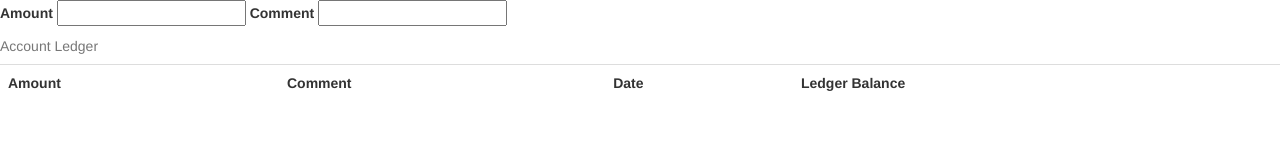
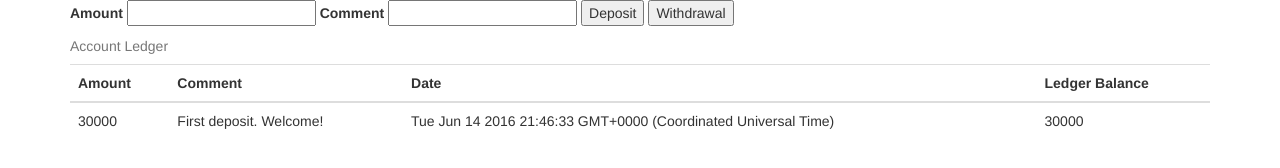
Before and after one commit to wolfgangwarneke/bank-account-ledger, a plain HTML site: page index.html in a window 1280 px wide. Drawn offline with nearby package versions, Linux system fonts and the light colour scheme.

Commit message:
create the back-end logic that displays transaction history into the table.

```diff
--- a/index.html
+++ b/index.html
@@ -10,15 +10,18 @@
     <link rel="stylesheet" href="css/styles.css" type="text/CSS">
   </head>
   <body>
+    <div class="container">
       <form class="form" id="transaction-form">
         <label for="transaction-amount">Amount</label>
-      <input type="number" required="true" id="transaction-amount">
+        <input type="number" min=0 required="true" id="transaction-amount">
         <label for="transaction-comment">Comment</label>
         <input type="text" id="transaction-comment">
+        <button type="button" id="deposit">Deposit</button>
+        <button type="button" id="withdrawal">Withdrawal</button>
       </form>
 
-    <div class="table-responsive table-hover">
-      <table class="table">
+      <div class="table-responsive">
+        <table class="table table-hover">
           <caption>Account Ledger</caption>
           <tr>
             <th>Amount</th>
@@ -26,7 +29,10 @@
             <th>Date</th>
             <th>Ledger Balance</th>
           </tr>
+          <tbody id="ledger">
+          </tbody>
         </table>
+      </div>
     </div>
 
 
--- a/js/scripts.js
+++ b/js/scripts.js
@@ -18,9 +18,27 @@ function Transaction(amount, comment) {
   this.time = new Date();
 };
 
+
+
 var accountOne = new Account("John Doe", 30000, "savings");
 
 
 $(function() {
+  Account.prototype.updateLedger = function() {
+    $('#ledger').empty();
+    var ledgerBalance = 0;
+    this.transactionLog.forEach(function(transaction) {
+      console.log('works');
+      ledgerBalance += transaction.amount;
+      $('#ledger').prepend('<tr><td>' + transaction.amount + '</td><td>' + transaction.comment + '</td><td>' + transaction.time + '</td><td>' + ledgerBalance + '</td></tr>');
+    });
+  }
 
-})
+  accountOne.updateLedger();
+
+  $('#deposit').click(function() {
+
+    accountOne.accountTransaction( parseFloat(parseFloat($('#transaction-amount').val()).toFixed(2)), $('#transaction-comment').val() );
+    accountOne.updateLedger();
+  });
+});
```
Lines whose indentation alone changed are shown as unchanged.
